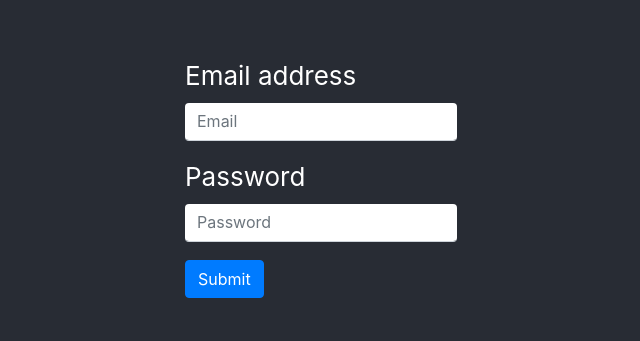
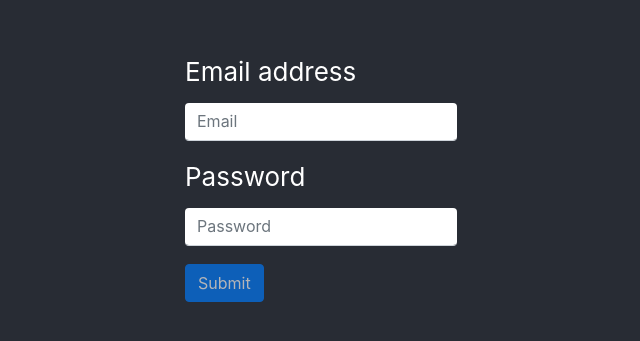
Before and after one commit to ErrorSoul/react_forms, a React (Create React App) app: page / in a window 1280 px wide. Shown: the part 223-564 px from the top of the page, without its empty margins (319-959 px from the left). Built offline with nearby package versions, Linux system fonts and the light colour scheme.

Commit message:
adding formValid and preData from names

```diff
--- a/src/Form.js
+++ b/src/Form.js
@@ -1,25 +1,17 @@
-import React from 'react'
-import useForm from './useForm'
-import { InputCell } from './FormGroup'
+import React from "react";
+import useForm from "./useForm";
+import { InputCell } from "./FormGroup";
 
 const Form = () => {
   const submit = () => {
-    console.log('success')
-  }
+    console.log("success");
+  };
 
-  const {
-    handleChange,
-    handleSubmit,
-    values,
-    errors,
-    validations
-  } = useForm(submit)
-
-
+  const { handleChange, handleSubmit, values, errors, validations, formValid } =
+    useForm(["email", "password"], submit);
 
   return (
     <form onSubmit={handleSubmit} noValidate>
-
       <div className="form-group">
         <label>Email address</label>
         <InputCell
@@ -48,11 +40,11 @@ const Form = () => {
         />
       </div>
 
-      <button type="submit" className="btn btn-primary">Submit</button>
+      <button disabled={!formValid} type="submit" className="btn btn-primary">
+        Submit
+      </button>
     </form>
-
-  )
-}
-
+  );
+};
 
 export default Form;
--- a/src/FormGroup.jsx
+++ b/src/FormGroup.jsx
@@ -9,7 +9,7 @@ import {
 } from "reactstrap";
 
 const FeedBack = (props) => (
-  <FormFeedback className={props.isValid ? "" : "v-f"}>
+  <FormFeedback className={props.isValid ? "" : "d-block"}>
     {props.errorText}
   </FormFeedback>
 );
--- a/src/useForm.js
+++ b/src/useForm.js
@@ -1,26 +1,32 @@
 import { useState, useEffect } from "react";
 
-const useForm = (callback) => {
-  const [values, setValues] = useState({ email: "", password: "" });
-  const [errors, setErrors] = useState({ email: "", password: "" });
-  const pre_validations = {
-    email: {
-      dirty: false,
-      valid: false,
-    },
+const useForm = (names, callback) => {
+  const preErrorData = Object.fromEntries(names.map((name) => [name, ""]));
+  const [values, setValues] = useState(preErrorData);
+  const [errors, setErrors] = useState(preErrorData);
+  const [formValid, setFormValid] = useState(false);
 
-    password: {
-      dirty: false,
-      valid: false,
-    },
-  };
+  // const pre_validations = {
+  //   email: {
+  //     dirty: false,
+  //     valid: false,
+  //   },
 
-  const [validations, setValidations] = useState(pre_validations);
+  //   password: {
+  //     dirty: false,
+  //     valid: false,
+  //   },
+  // };
+  const preValidationData = names.reduce(
+    (acc, target) => ({ ...acc, [target]: { dirty: false, valid: false } }),
+    {}
+  );
+
+  const [validations, setValidations] = useState(preValidationData);
 
   const handleChange = (event) => {
     const { name, value } = event.target;
-    console.log("name : ", name);
-    console.log("value : ", value);
+
     setValues({
       ...values,
       [name]: value,
@@ -28,14 +34,17 @@ const useForm = (callback) => {
     validateField(name, value);
   };
 
+  const validateForm = () => {
+    setFormValid(Object.keys(values).every((elem) => validations[elem].valid));
+  };
+
   const validateField = (fieldName, value) => {
-    console.log('fieldName : ', fieldName);
+    //console.log('fieldName : ', fieldName);
     let errorsFields = errors;
     let loginValid = validations.email.valid;
     let passwordValid = validations.password.valid;
     let validationFields = validations;
-    console.log('validations', validationFields)
-
+    //console.log('validations', validationFields)
 
     validationFields[fieldName].dirty = true;
     switch (fieldName) {
@@ -54,9 +63,10 @@ const useForm = (callback) => {
       default:
         break;
     }
-    console.log('errors', errorsFields)
+    //console.log('errors', errorsFields)
     setErrors(errorsFields);
     setValidations(validationFields);
+    validateForm();
   };
 
   useEffect(() => {
@@ -70,6 +80,9 @@ const useForm = (callback) => {
   const handleSubmit = (event) => {
     event.preventDefault();
     callback();
+    setErrors(preErrorData);
+    setValidations(preValidationData);
+    setFormValid(false);
   };
 
   return {
@@ -78,6 +91,7 @@ const useForm = (callback) => {
     values,
     errors,
     validations,
+    formValid,
   };
 };
 
```
